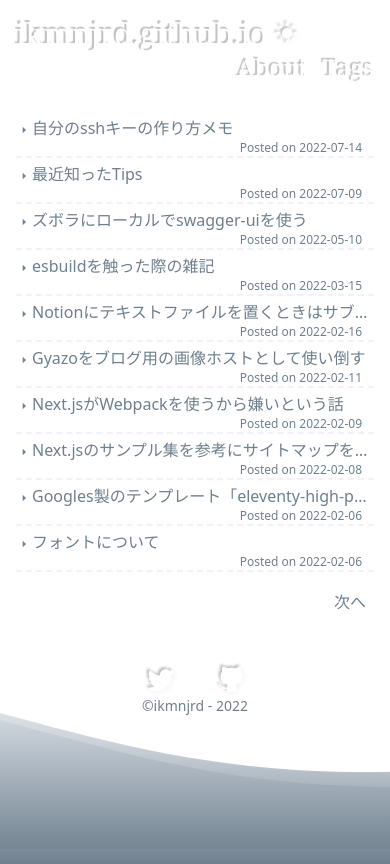
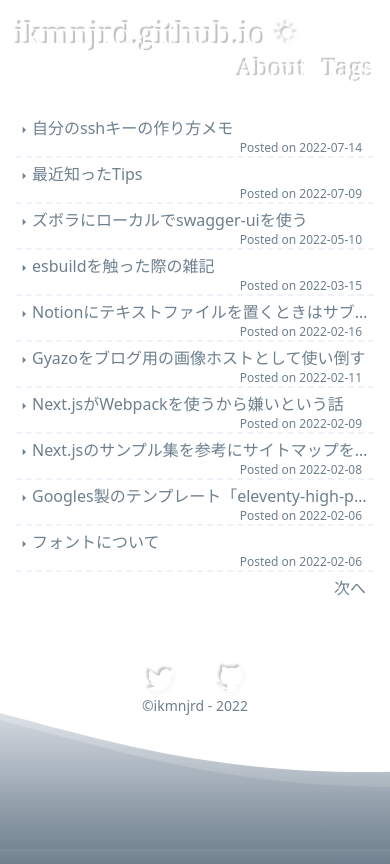
Before and after one commit to ikmnjrd/ikmnjrd.github.io, a Next.js app: page / in a window 390 px wide. Built offline with nearby package versions, Linux system fonts and the light colour scheme.

Commit message:
fix: 不要なflexbox削除

```diff
--- a/src/pages/_app.tsx
+++ b/src/pages/_app.tsx
@@ -21,7 +21,7 @@ function MyApp({
       </Head>
 
       <Header />
-      <main className="max-w-2xl md:mx-auto mx-4 flex flex-col justify-between">
+      <main className="max-w-2xl md:mx-auto mx-4">
         <Component {...pageProps} />
       </main>
       <Footer />
```
